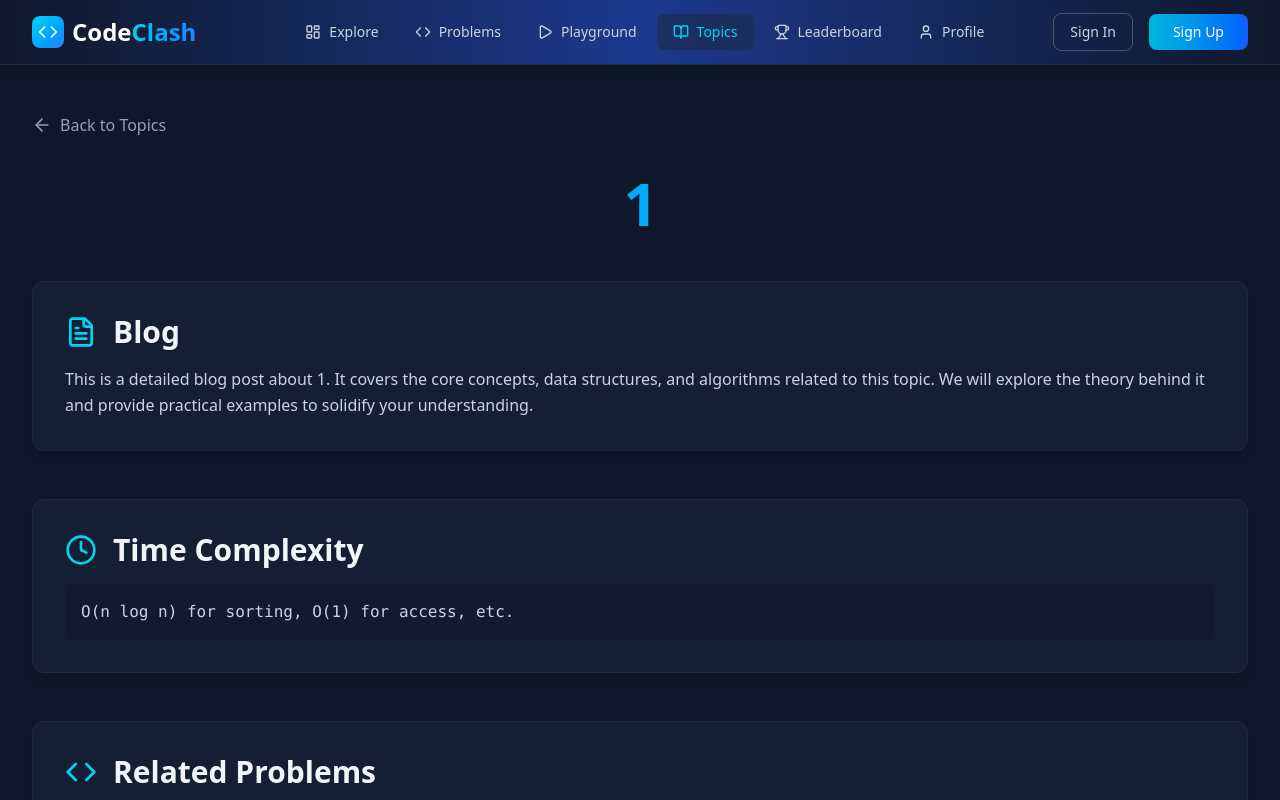
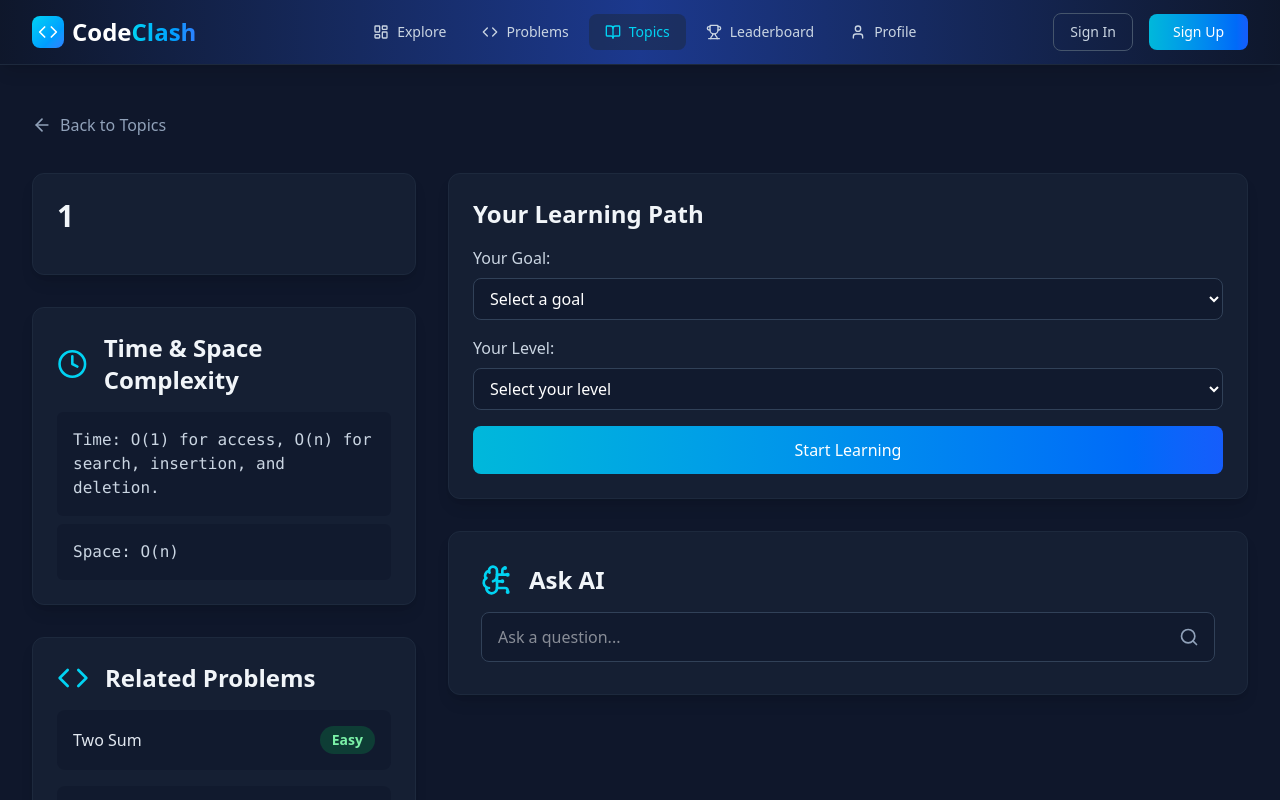
Before and after one commit to mohammaddaud88/codeclash, a React (Vite) app in the folder frontend/: page /topics/1 in a window 1280 px wide. Shown: the top 800 px of the page. Built offline with nearby package versions, Linux system fonts and the light colour scheme; the HTML template or start-up script is replaced by a standard one.

Commit message:
Before backend structure

```diff
--- a/frontend/index.html
+++ b/frontend/index.html
@@ -4,7 +4,7 @@
     <meta charset="UTF-8" />
     <link rel="icon" type="image/svg+xml" href="/vite.svg" />
     <meta name="viewport" content="width=device-width, initial-scale=1.0" />
-    <title>CodeClash</title>
+    <title>CodeClash.AI</title>
   </head>
   <body>
     <div id="root"></div>
--- a/frontend/src/components/Navbar.jsx
+++ b/frontend/src/components/Navbar.jsx
@@ -12,7 +12,7 @@ const Navbar = () => {
   const navLinks = [
     { href: '/explore', label: 'Explore', icon: LayoutDashboard },
     { href: '/problems', label: 'Problems', icon: Code },
-    { href: '/playground', label: 'Playground', icon: Play },
+    // { href: '/playground', label: 'Playground', icon: Play },
     { href: '/topics', label: 'Topics', icon: BookOpen },
     { href: '/leaderboard', label: 'Leaderboard', icon: Trophy },
     { href: '/profile', label: 'Profile', icon: User },
--- a/frontend/src/components/TopicPage.jsx
+++ b/frontend/src/components/TopicPage.jsx
@@ -1,25 +1,245 @@
-import React from 'react';
+import React, { useState } from 'react';
 import { useParams, Link } from 'react-router-dom';
-import { ArrowLeft, Clock, Code, FileText } from 'lucide-react';
+import { ArrowLeft, Clock, Code, FileText, BrainCircuit, Search, CheckCircle, XCircle } from 'lucide-react';
+
+// Dummy data - replace with actual data fetching
+const topicData = {
+  blog: {
+    introduction: {
+      title: 'Introduction to Arrays',
+      content: 'An array is a collection of items of same data type stored at contiguous memory locations.',
+      next: 'visualization',
+    },
+    visualization: {
+      title: 'Visualization',
+      content: 'Imagine a row of boxes, each holding a value. That\'s an array!',
+      next: 'code',
+    },
+    code: {
+      title: 'Code Implementation',
+      content: 'Show code examples in different languages.',
+      code: {
+        javascript: `const arr = [1, 2, 3];`,
+        python: `arr = [1, 2, 3]`,
+        cpp: `int arr[] = {1, 2, 3};`,
+      },
+      next: 'edge-cases',
+    },
+    'edge-cases': {
+      title: 'Edge Cases',
+      content: 'What about empty arrays? Or arrays with one element?',
+      next: 'performance',
+    },
+    performance: {
+      title: 'Performance',
+      content: 'Arrays have O(1) access time, but O(n) insertion/deletion time.',
+      next: 'real-world-analogy',
+    },
+    'real-world-analogy': {
+      title: 'Real-World Analogy',
+      content: 'A bookshelf is like an array. Each book has a specific position.',
+      next: 'common-pitfalls',
+    },
+    'common-pitfalls': {
+      title: 'Common Pitfalls',
+      content: 'Off-by-one errors are common when working with arrays.',
+      next: null,
+    },
+  },
+  timeComplexity: 'O(1) for access, O(n) for search, insertion, and deletion.',
+  spaceComplexity: 'O(n)',
+  problems: [
+    { id: 1, title: 'Two Sum', difficulty: 'Easy' },
+    { id: 2, title: '3Sum', difficulty: 'Medium' },
+    { id: 3, title: 'Median of Two Sorted Arrays', difficulty: 'Hard' },
+  ],
+  quiz: {
+    questions: [
+      {
+        question: 'What is the time complexity for accessing an element in an array by its index?',
+        options: ['O(1)', 'O(n)', 'O(log n)', 'O(n^2)'],
+        answer: 'O(1)',
+        explanation: 'Accessing an element by its index is a constant time operation in an array because the memory location can be calculated directly.',
+        relatedSection: 'performance',
+      },
+      {
+        question: 'What is a common error when working with arrays?',
+        options: ['Type errors', 'Off-by-one errors', 'Syntax errors', 'Network errors'],
+        answer: 'Off-by-one errors',
+        explanation: 'Off-by-one errors are common due to zero-based indexing.',
+        relatedSection: 'common-pitfalls',
+      },
+    ],
+  },
+};
+
+const ProgressiveDisclosure = ({ section, onNext, isUnlocked }) => {
+  const [isOpen, setIsOpen] = useState(false);
+
+  if (!isUnlocked) {
+    return null;
+  }
+
+  return (
+    <div className="bg-slate-800/50 rounded-xl shadow-lg border border-slate-800 p-6 mb-4">
+      <button onClick={() => setIsOpen(!isOpen)} className="w-full text-left">
+        <h3 className="text-xl font-bold text-slate-100 group-hover:text-cyan-400 transition-colors duration-300">
+          {section.title}
+        </h3>
+      </button>
+      {isOpen && (
+        <div className="mt-4">
+          <p className="text-slate-300 leading-relaxed">{section.content}</p>
+          {section.code && (
+            <div className="space-y-4 mt-4">
+              <div>
+                <h4 className="text-lg font-semibold text-slate-200 mb-2">JavaScript</h4>
+                <pre className="bg-slate-900/50 p-4 rounded-md text-slate-300 font-mono">{section.code.javascript}</pre>
+              </div>
+              <div>
+                <h4 className="text-lg font-semibold text-slate-200 mb-2">Python</h4>
+                <pre className="bg-slate-900/50 p-4 rounded-md text-slate-300 font-mono">{section.code.python}</pre>
+              </div>
+              <div>
+                <h4 className="text-lg font-semibold text-slate-200 mb-2">C++</h4>
+                <pre className="bg-slate-900/50 p-4 rounded-md text-slate-300 font-mono">{section.code.cpp}</pre>
+              </div>
+            </div>
+          )}
+          {section.next && (
+            <button onClick={onNext} className="mt-4 px-4 py-2 text-sm font-medium text-white bg-gradient-to-r from-cyan-500 to-blue-600 hover:from-cyan-600 hover:to-blue-700 rounded-lg transition-all duration-200">
+              Next: {topicData.blog[section.next].title}
+            </button>
+          )}
+        </div>
+      )}
+    </div>
+  );
+};
+
+const Quiz = ({ quiz, onComplete }) => {
+  const [answers, setAnswers] = useState({});
+  const [submitted, setSubmitted] = useState(false);
+
+  const handleAnswer = (questionIndex, answer) => {
+    setAnswers({ ...answers, [questionIndex]: answer });
+  };
+
+  const handleSubmit = () => {
+    setSubmitted(true);
+    const score = quiz.questions.reduce((acc, question, index) => {
+      return acc + (answers[index] === question.answer ? 1 : 0);
+    }, 0);
+    onComplete(score, quiz.questions.length);
+  };
+
+  return (
+    <div className="bg-slate-800/50 rounded-xl shadow-lg border border-slate-800 p-6">
+      <h3 className="text-2xl font-bold text-slate-100 mb-4">Checkpoint Quiz</h3>
+      {quiz.questions.map((q, i) => (
+        <div key={i} className="mb-4">
+          <p className="text-slate-200 mb-2">{q.question}</p>
+          <div className="space-y-2">
+            {q.options.map((option, j) => (
+              <button
+                key={j}
+                onClick={() => handleAnswer(i, option)}
+                className={`w-full text-left px-4 py-2 rounded-lg transition-colors duration-200 ${
+                  answers[i] === option
+                    ? 'bg-cyan-600'
+                    : 'bg-slate-700/50 hover:bg-slate-600/50'
+                }`}
+              >
+                {option}
+              </button>
+            ))}
+          </div>
+          {submitted && (
+            <div className={`mt-2 p-2 rounded-lg flex items-center ${
+              answers[i] === q.answer ? 'bg-green-500/20 text-green-300' : 'bg-red-500/20 text-red-300'
+            }`}>
+              {answers[i] === q.answer ? <CheckCircle className="w-5 h-5 mr-2" /> : <XCircle className="w-5 h-5 mr-2" />}
+              <p>{q.explanation}</p>
+              {answers[i] !== q.answer && (
+                <Link to={`#${q.relatedSection}`} className="ml-4 text-cyan-400 hover:underline">Review Section</Link>
+              )}
+            </div>
+          )}
+        </div>
+      ))}
+      {!submitted && (
+        <button onClick={handleSubmit} className="mt-4 px-6 py-2 text-sm font-medium text-white bg-gradient-to-r from-cyan-500 to-blue-600 hover:from-cyan-600 hover:to-blue-700 rounded-lg transition-all duration-200">
+          Submit
+        </button>
+      )}
+    </div>
+  );
+};
+
+const LearningNavigator = ({ onStart }) => {
+  const [goal, setGoal] = useState('');
+  const [level, setLevel] = useState('');
+
+  const handleStart = () => {
+    onStart(goal, level);
+  };
+
+  return (
+    <div className="bg-slate-800/50 rounded-xl shadow-lg border border-slate-800 p-6 mb-8">
+      <h2 className="text-2xl font-bold text-slate-100 mb-4">Your Learning Path</h2>
+      <div className="space-y-4">
+        <div>
+          <label className="block text-slate-300 mb-2">Your Goal:</label>
+          <select onChange={(e) => setGoal(e.target.value)} className="w-full bg-slate-900/50 border border-slate-700 rounded-lg py-2 px-3 text-white">
+            <option value="">Select a goal</option>
+            <option value="basics">Learn the basics</option>
+            <option value="interview">Prepare for interviews</option>
+          </select>
+        </div>
+        <div>
+          <label className="block text-slate-300 mb-2">Your Level:</label>
+          <select onChange={(e) => setLevel(e.target.value)} className="w-full bg-slate-900/50 border border-slate-700 rounded-lg py-2 px-3 text-white">
+            <option value="">Select your level</option>
+            <option value="beginner">Beginner</option>
+            <option value="intermediate">Intermediate</option>
+            <option value="advanced">Advanced</option>
+          </select>
+        </div>
+        <button onClick={handleStart} className="w-full px-6 py-3 text-base font-medium text-white bg-gradient-to-r from-cyan-500 to-blue-600 hover:from-cyan-600 hover:to-blue-700 rounded-lg transition-all duration-200">
+          Start Learning
+        </button>
+      </div>
+    </div>
+  );
+};
 
 const TopicPage = () => {
   const { topicName } = useParams();
   const formattedTopicName = topicName.replace(/-/g, ' ').replace(/\b\w/g, l => l.toUpperCase());
 
-  // Dummy data - replace with actual data fetching
-  const topicData = {
-    blog: `This is a detailed blog post about ${formattedTopicName}. It covers the core concepts, data structures, and algorithms related to this topic. We will explore the theory behind it and provide practical examples to solidify your understanding.`,
-    timeComplexity: 'O(n log n) for sorting, O(1) for access, etc.',
-    problems: [
-      { id: 1, title: `Two Sum with ${formattedTopicName}`, difficulty: 'Easy' },
-      { id: 2, title: `Median of Two Sorted ${formattedTopicName}`, difficulty: 'Hard' },
-      { id: 3, title: `Container With Most Water using ${formattedTopicName}`, difficulty: 'Medium' },
-    ],
+  const [learningPath, setLearningPath] = useState(null);
+  const [unlockedSections, setUnlockedSections] = useState(['introduction']);
+
+  const handleStartLearning = (goal, level) => {
+    // In a real app, this would be a more complex logic to generate a path
+    setLearningPath({ goal, level });
+  };
+
+  const handleNextSection = (currentSection) => {
+    const nextSection = topicData.blog[currentSection].next;
+    if (nextSection && !unlockedSections.includes(nextSection)) {
+      setUnlockedSections([...unlockedSections, nextSection]);
+    }
+  };
+
+  const handleQuizComplete = (score, total) => {
+    console.log(`Quiz score: ${score}/${total}`);
+    // Unlock more content based on quiz performance
   };
 
   return (
     <div className="bg-slate-900 text-white min-h-screen">
-      <div className="max-w-7xl mx-auto px-4 sm:px-6 lg:px-8 py-12">
+      <div className="max-w-8xl mx-auto px-4 sm:px-6 lg:px-8 py-12">
         <div className="mb-8">
           <Link to="/topics" className="inline-flex items-center text-slate-400 hover:text-cyan-400 transition-colors duration-300">
             <ArrowLeft className="w-5 h-5 mr-2" />
@@ -27,40 +247,24 @@ const TopicPage = () => {
           </Link>
         </div>
 
-        <div className="text-center mb-12">
-          <h1 className="text-4xl font-extrabold tracking-tight sm:text-5xl md:text-6xl bg-gradient-to-r from-cyan-400 to-blue-500 bg-clip-text text-transparent">
-            {formattedTopicName}
-          </h1>
+        <div className="grid grid-cols-1 lg:grid-cols-3 gap-8">
+          {/* Left Column */}
+          <div className="lg:col-span-1 space-y-8">
+            <div className="bg-slate-800/50 rounded-xl shadow-lg border border-slate-800 p-6">
+              <h2 className="text-3xl font-bold text-slate-100 mb-4">{formattedTopicName}</h2>
             </div>
-
-        <div className="space-y-12">
-          {/* Blog Section */}
-          <div className="bg-slate-800/50 rounded-xl shadow-lg border border-slate-800 p-8">
-            <div className="flex items-center mb-4">
-              <FileText className="w-8 h-8 text-cyan-400 mr-4" />
-              <h2 className="text-3xl font-bold text-slate-100">Blog</h2>
-            </div>
-            <p className="text-slate-300 leading-relaxed">
-              {topicData.blog}
-            </p>
-          </div>
-
-          {/* Time Complexity Section */}
-          <div className="bg-slate-800/50 rounded-xl shadow-lg border border-slate-800 p-8">
+            <div className="bg-slate-800/50 rounded-xl shadow-lg border border-slate-800 p-6">
               <div className="flex items-center mb-4">
                 <Clock className="w-8 h-8 text-cyan-400 mr-4" />
-              <h2 className="text-3xl font-bold text-slate-100">Time Complexity</h2>
+                <h2 className="text-2xl font-bold text-slate-100">Time & Space Complexity</h2>
               </div>
-            <p className="text-slate-300 font-mono bg-slate-900/50 p-4 rounded-md">
-              {topicData.timeComplexity}
-            </p>
+              <p className="text-slate-300 font-mono bg-slate-900/50 p-4 rounded-md">Time: {topicData.timeComplexity}</p>
+              <p className="text-slate-300 font-mono bg-slate-900/50 p-4 rounded-md mt-2">Space: {topicData.spaceComplexity}</p>
             </div>
-
-          {/* Problems Section */}
-          <div className="bg-slate-800/50 rounded-xl shadow-lg border border-slate-800 p-8">
+            <div className="bg-slate-800/50 rounded-xl shadow-lg border border-slate-800 p-6">
               <div className="flex items-center mb-4">
                 <Code className="w-8 h-8 text-cyan-400 mr-4" />
-              <h2 className="text-3xl font-bold text-slate-100">Related Problems</h2>
+                <h2 className="text-2xl font-bold text-slate-100">Related Problems</h2>
               </div>
               <ul className="space-y-4">
                 {topicData.problems.map((problem) => (
@@ -80,6 +284,38 @@ const TopicPage = () => {
               </ul>
             </div>
           </div>
+
+          {/* Right Column */}
+          <div className="lg:col-span-2 space-y-8">
+            {!learningPath ? (
+              <LearningNavigator onStart={handleStartLearning} />
+            ) : (
+              <div>
+                {Object.keys(topicData.blog).map((sectionKey) => (
+                  <ProgressiveDisclosure
+                    key={sectionKey}
+                    section={topicData.blog[sectionKey]}
+                    onNext={() => handleNextSection(sectionKey)}
+                    isUnlocked={unlockedSections.includes(sectionKey)}
+                  />
+                ))}
+                <Quiz quiz={topicData.quiz} onComplete={handleQuizComplete} />
+              </div>
+            )}
+             <div className="bg-slate-800/50 rounded-xl shadow-lg border border-slate-800 p-8">
+              <div className="flex items-center mb-4">
+                <BrainCircuit className="w-8 h-8 text-cyan-400 mr-4" />
+                <h2 className="text-2xl font-bold text-slate-100">Ask AI</h2>
+              </div>
+              <div className="relative">
+                <input type="text" placeholder="Ask a question..." className="w-full bg-slate-900/50 border border-slate-700 rounded-lg py-3 px-4 text-white focus:outline-none focus:ring-2 focus:ring-cyan-400" />
+                <button className="absolute inset-y-0 right-0 flex items-center px-4 text-slate-400 hover:text-cyan-400">
+                  <Search className="w-5 h-5" />
+                </button>
+              </div>
+            </div>
+          </div>
+        </div>
       </div>
     </div>
   );
```
Lines whose indentation alone changed are shown as unchanged.
